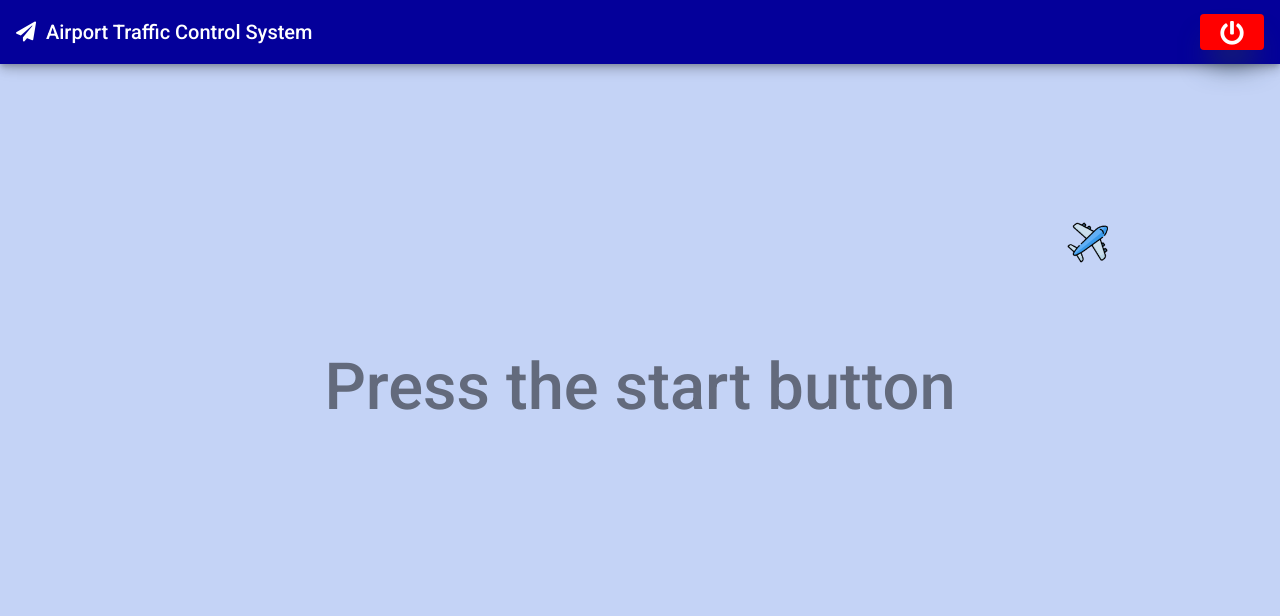
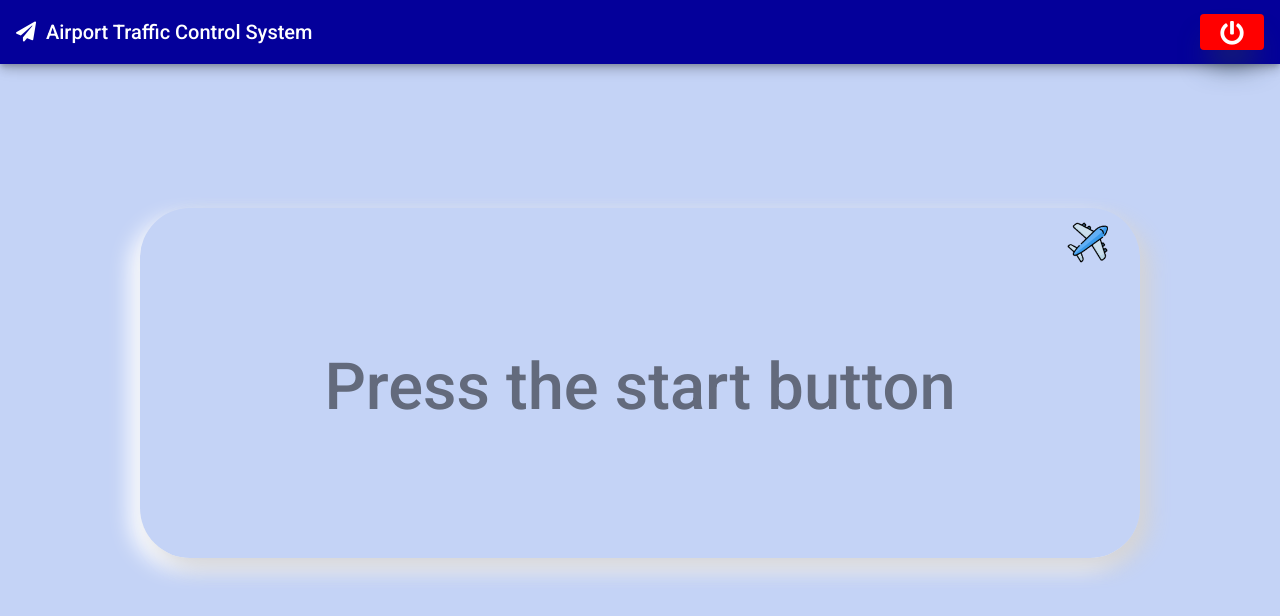
Before and after one commit to renatts/FinalProjectSela-Client, an Angular app: page / in a window 1280 px wide. Shown: the top 616 px of the page. Built offline with nearby package versions, Linux system fonts and the light colour scheme.

Commit message:
css correction

```diff
--- a/src/app/components/display-spots-order/display-spots-order.component.css
+++ b/src/app/components/display-spots-order/display-spots-order.component.css
@@ -1,10 +1,10 @@
 .paths {
-  width: 255px;
+  width: 301px;
   display: grid;
   justify-content: center;
   margin-left: auto;
   margin-right: auto;
-  margin-top: -100px;
+  margin-top: -95px;
   margin-bottom: 70px;
   box-shadow: rgb(38, 57, 77) 0px 20px 30px -10px;
 }
@@ -22,6 +22,11 @@ table,
 th,
 td {
   text-align: center;
+
+}
+
+td{
+  padding: 5px;
 }
 
 tr:nth-child(even) {
--- a/src/app/components/flights-table/flights-table.component.ts
+++ b/src/app/components/flights-table/flights-table.component.ts
@@ -12,7 +12,6 @@ export class FlightsTableComponent implements OnInit {
   airplanes: Array<AirPlane>;
 
   constructor(private signalRService: SignalRService){}
-
   ngOnInit(): void {
     this.signalRService.hubAirplanes.subscribe(
       (airplanes: Array<AirPlane>) => {
--- a/src/app/components/welcome/welcome.component.css
+++ b/src/app/components/welcome/welcome.component.css
@@ -5,15 +5,14 @@
 
 .welcome-card {
   width: 1000px;
-  height: 200px;
+  height: 350px;
+  transform: translate(-50%, -50);
+
+  border-radius: 50px;
+  box-shadow: 10px 10px 21px #d3d3d6, -10px 10px 21px #fff;
 }
 
-/* .welcome-inner:hover {
-  box-shadow: 0 5px 15px rgba(0, 0, 0, 0.3);
-} */
-
 .welcome-inner {
-  /* box-shadow: 0 1px 2px rgba(0, 0, 0, 0.15); */
   transition: box-shadow 0.3s ease-in-out;
   border-radius: 20px;
   padding: 100px;
```
